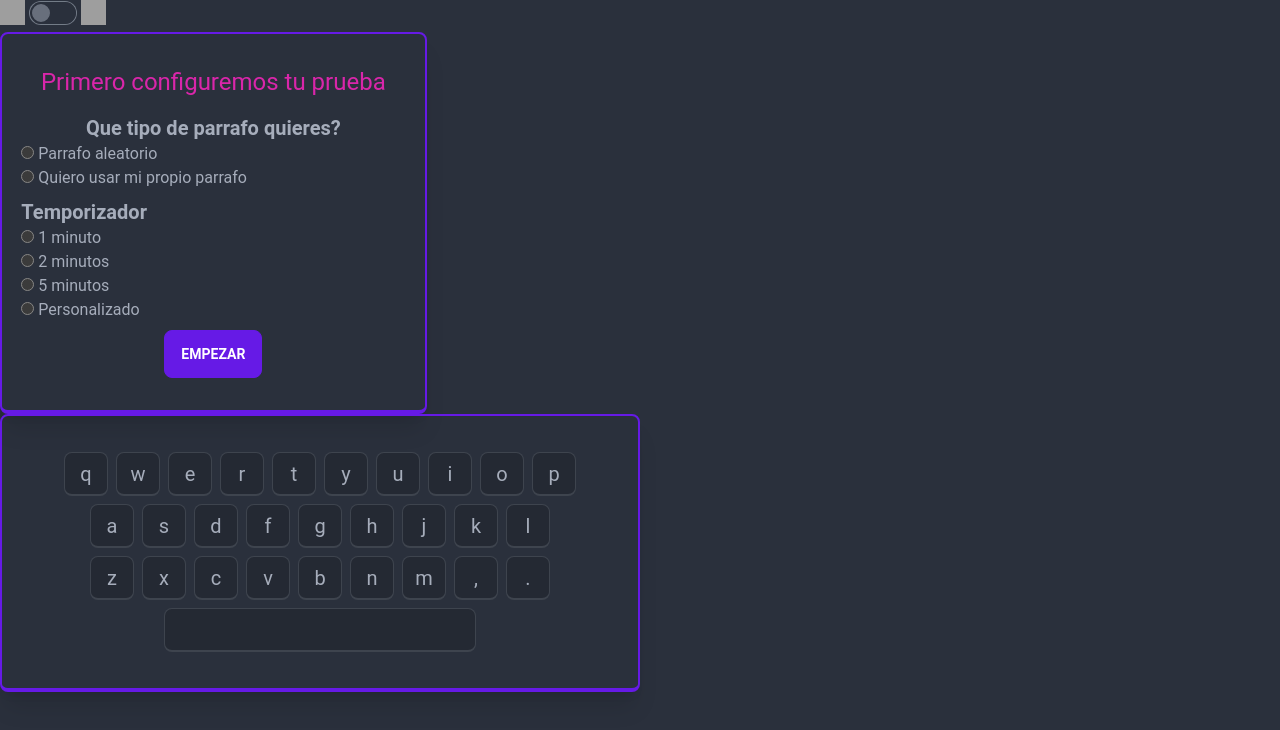
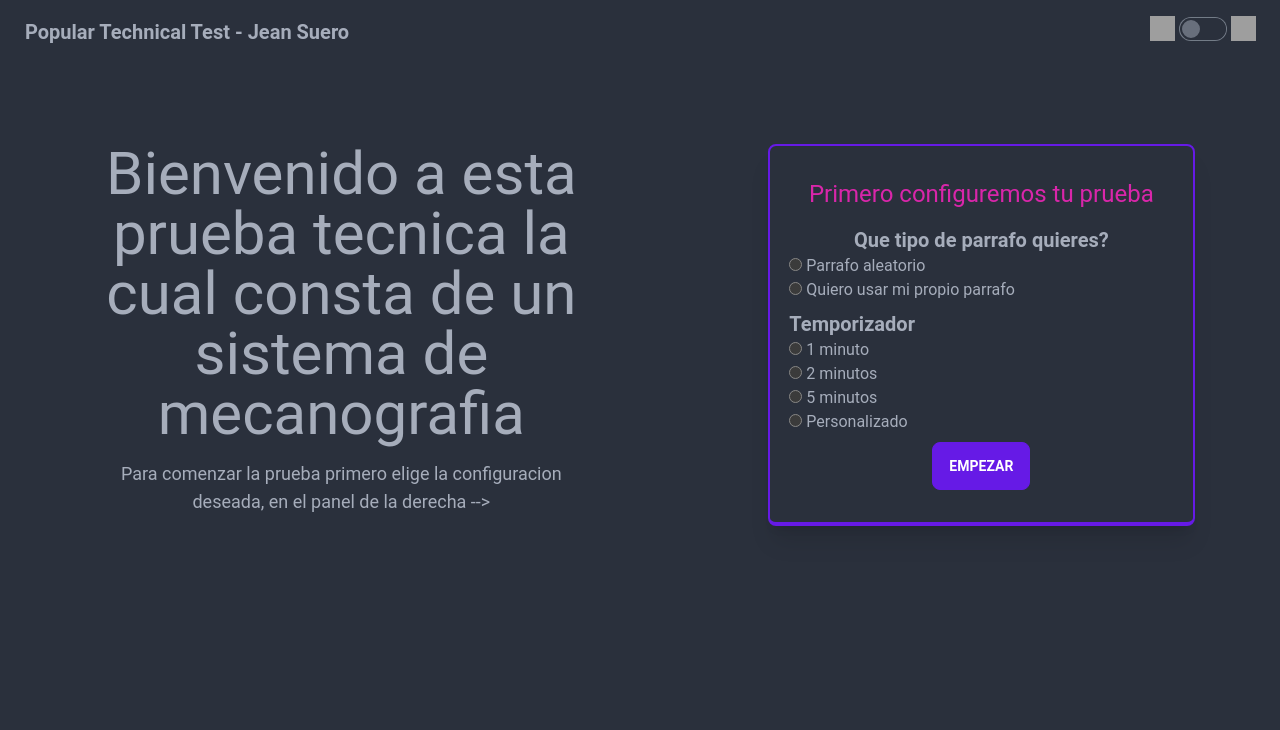
Before and after one commit to Sheansuke/popular-technical-test-jean-suero, a Next.js app: page / in a window 1280 px wide. Shown: the top 730 px of the page. Built offline with nearby package versions, Linux system fonts and the light colour scheme; grey boxes are pictures that could not be loaded.

Commit message:
:sparkles: [FEAT]: create homepage, navbar and layout component

```diff
--- a/components/molecules/ConfigTyping/ConfigTyping.tsx
+++ b/components/molecules/ConfigTyping/ConfigTyping.tsx
@@ -29,7 +29,7 @@ export const ConfigTyping: FC<ConfigTypingProps> = ({ onDataSubmit }) => {
   };
 
   return (
-    <div className="card w-1/3  shadow-xl  bg-base-100 justify-center items-center p-8 rounded-lg border-2 border-primary border-b-4">
+    <div className="card   shadow-xl  bg-base-100 justify-center items-center p-8 rounded-lg border-2 border-primary border-b-4">
       {/* TITLE */}
       <h2 className="text-2xl text-secondary mb-4">
         Primero configuremos tu prueba
--- /dev/null
+++ b/components/molecules/Navbar.tsx
@@ -0,0 +1,25 @@
+import { ToggleTheme } from "@atoms/ToggleTheme";
+import React, { FC } from "react";
+
+interface NavbarProps {
+  title: string;
+  hasToggleTheme?: boolean;
+}
+
+export const Navbar: FC<NavbarProps> = ({
+  title = "",
+  hasToggleTheme = false,
+}) => {
+  return (
+    <div className="navbar bg-base-100 text-2xl">
+      <div className="flex-1">
+        <a className="btn btn-ghost normal-case text-xl">{title}</a>
+      </div>
+      {hasToggleTheme && (
+        <div className="flex-none mr-4">
+          <ToggleTheme listTheme={["dark", "light"]} />
+        </div>
+      )}
+    </div>
+  );
+};
--- /dev/null
+++ b/layouts/Layout.tsx
@@ -0,0 +1,15 @@
+import React, { FC, ReactNode } from "react";
+import { Navbar } from "../components/molecules/Navbar";
+
+interface LayoutProps {
+  children: ReactNode | ReactNode[];
+}
+
+export const Layout: FC<LayoutProps> = ({ children }) => {
+  return (
+    <>
+      <Navbar title="Popular Technical Test - Jean Suero" hasToggleTheme={true} />
+      <main>{children}</main>
+    </>
+  );
+};
--- a/pages/_app.tsx
+++ b/pages/_app.tsx
@@ -1,8 +1,15 @@
-import '../styles/globals.css'
-import type { AppProps } from 'next/app'
+import "../styles/globals.css";
+import type { AppProps } from "next/app";
+import { Layout } from "layouts/Layout";
 
 function MyApp({ Component, pageProps }: AppProps) {
-  return <Component {...pageProps} />
+  return (
+    <>
+      <Layout>
+        <Component {...pageProps} />
+      </Layout>
+    </>
+  );
 }
 
-export default MyApp
+export default MyApp;
--- a/pages/index.tsx
+++ b/pages/index.tsx
@@ -1,15 +1,28 @@
 import type { NextPage } from "next";
-import { Keyboard } from "@organism/Keyboard";
 import ConfigTyping from "@molecules/ConfigTyping";
-import { ToggleTheme } from "@atoms/ToggleTheme";
+import Image from "next/image";
 
 const Home: NextPage = () => {
   return (
-    <>
-      <ToggleTheme listTheme={["dark", "light"]} />
-      <ConfigTyping />
-      <Keyboard />
-    </>
+    <div>
+      <div className="  flex justify-around mt-20  relative ">
+        <div className="max-w-lg text-center">
+          <p className="text-6xl">
+            Bienvenido a esta prueba tecnica la cual consta de un sistema de
+            mecanografia
+          </p>
+
+          <p className="text-lg mt-4">
+            Para comenzar la prueba primero elige la configuracion deseada, en
+            el panel de la derecha {`-->`}
+          </p>
+        </div>
+
+        <div className="w-1/3">
+          <ConfigTyping />
+        </div>
+      </div>
+    </div>
   );
 };
 
```
Also changed, not shown: static/assets/svg/wave.svg (added), 1 other file (tests, documents, lock files or other folders).
